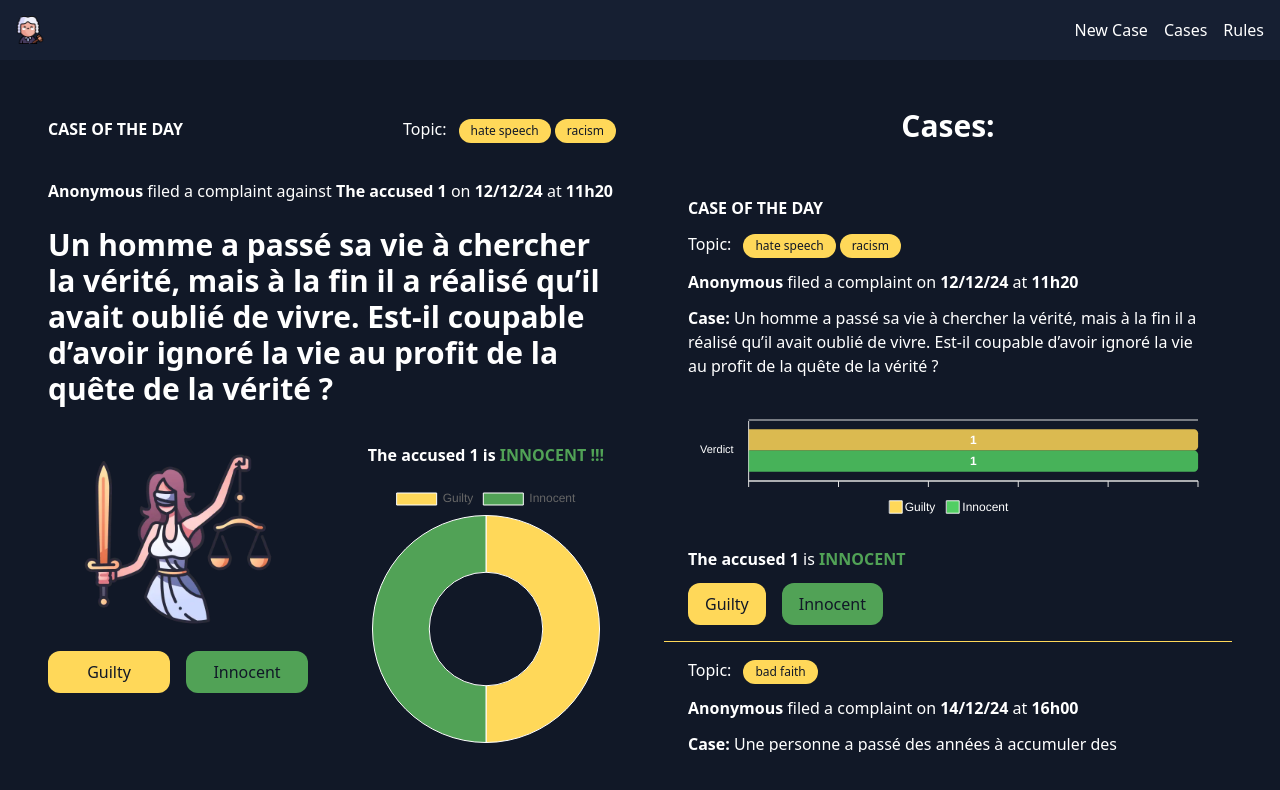
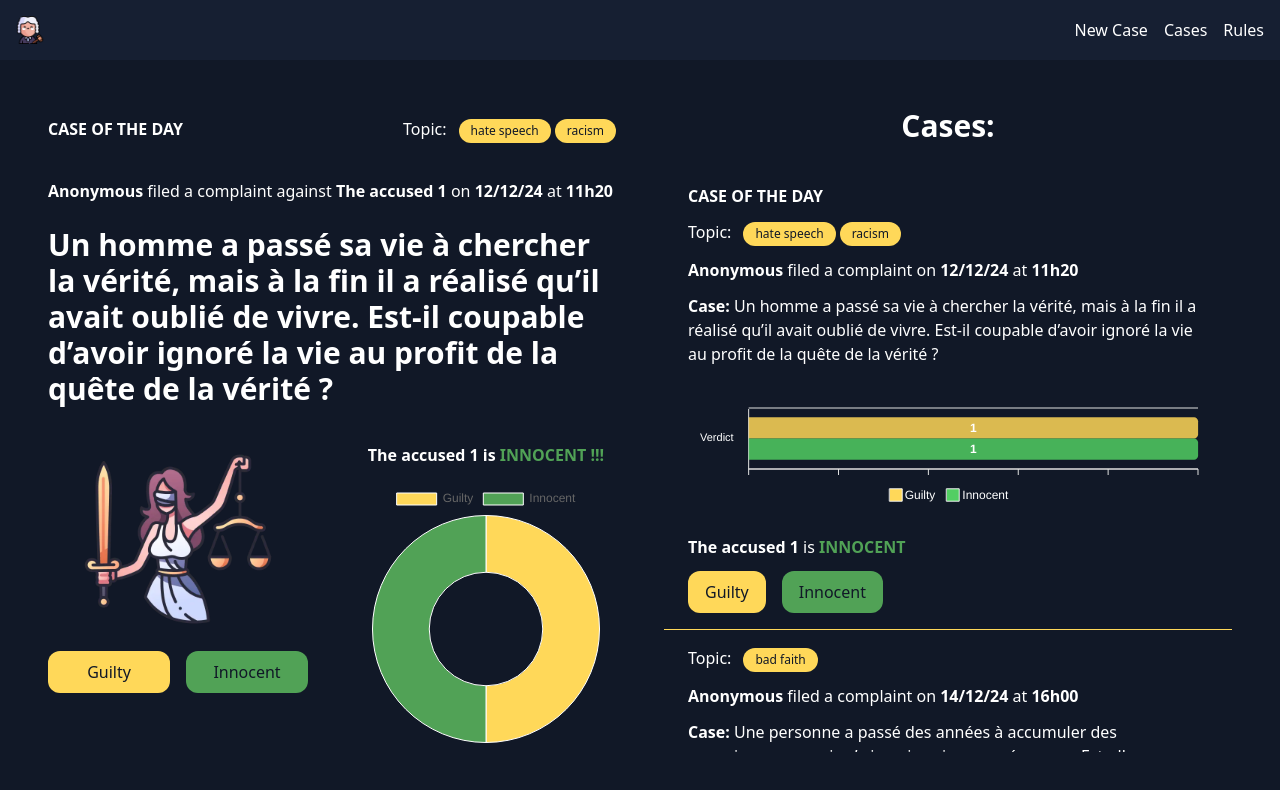
Before and after one commit to alaincodes/miasin, a Nuxt app: page / in a window 1280 px wide. Shown: the top 790 px of the page. Built offline with nearby package versions, Linux system fonts and the light colour scheme.

Commit message:
minor clean

```diff
--- a/components/Cases.vue
+++ b/components/Cases.vue
@@ -6,7 +6,7 @@ const fakeContentStore = useFakeContentStore();
 
 <template>
 	<div
-		class="grid grid-cols-1 gap-9 content-start md:h-full md:overflow-y-auto"
+		class="grid grid-cols-1 gap-6 content-start md:h-full md:overflow-y-auto"
 	>
 		<h2 class="text-center text-3xl font-bold text-white">Cases:</h2>
 		<ul class="flex flex-col divide-y divide-c-yellow-1">
```
